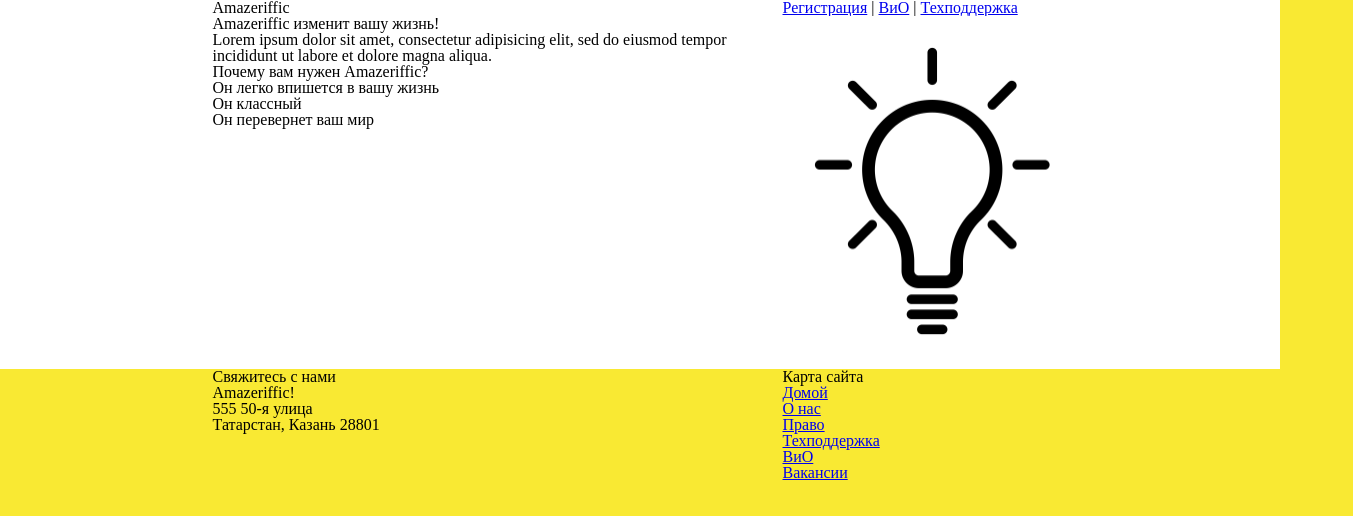
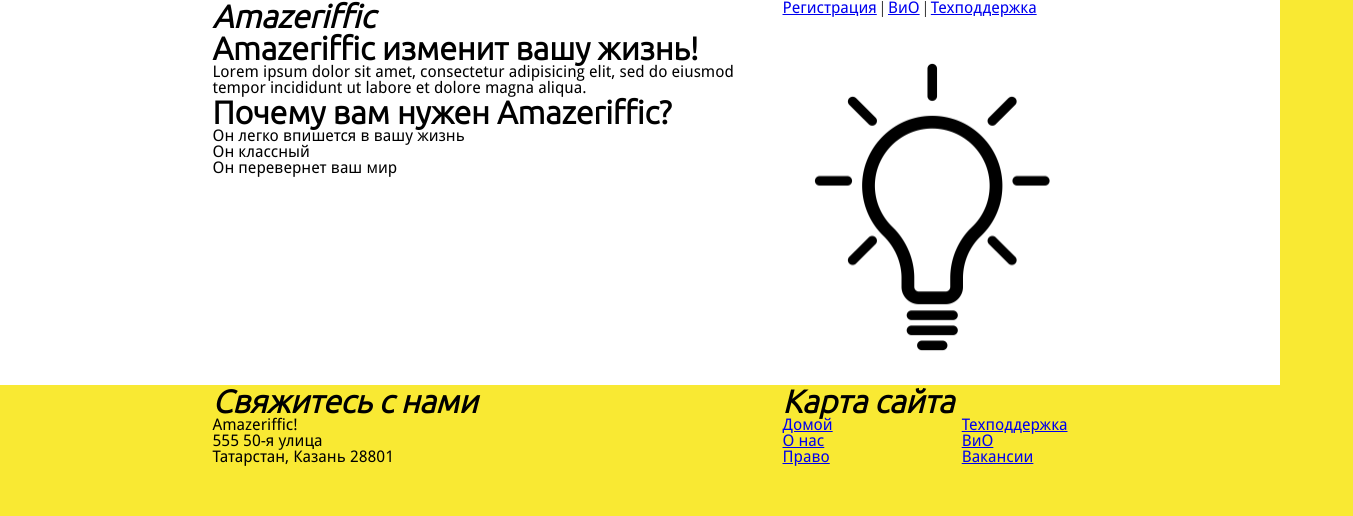
Before and after one commit to viitking/web_lab4, a plain HTML site: page index.html in a window 1280 px wide. Shown: the whole page, 1353 px wide, since content can reach past the window. Drawn offline with Linux system fonts and the light colour scheme.

Commit message:
Added fonts to index.html

```diff
--- a/css/style.css
+++ b/css/style.css
@@ -1,3 +1,21 @@
+p, li, a {
+    font-family: "Droid Sans";
+}
+h1, h5 {
+    float: left;
+    width: 570px;
+    font-family: "Ubuntu";
+    font-size: 200%;
+    font-style: italic;
+    font-weight: bold;
+}
+h2, h3, h4 {
+    float: left;
+    width: 570px;
+    font-family: "Ubuntu";
+    font-size: 200%;
+    font-weight: bold;
+}
 body {
     background: #f9e933;
 }
@@ -12,7 +30,7 @@ header, main {
     background: white;
     overflow: auto;
 }
-header h1, main .left-main, footer .left-footer {
+main .left-main, footer .left-footer {
     float: left;
     width: 570px;
 }
@@ -20,3 +38,23 @@ header nav, main .right-main, footer .right-footer {
     float: right;
     width: 285px;
 }
+footer .left-ul {
+    float: left;
+}
+footer .right-ul {
+    float: right;
+}
+
+@font-face {
+    font-family: "Droid Sans";
+    src: url("../fonts/DroidSans.ttf") format("truetype");
+    font-style: normal;
+    font-weight: normal;
+}
+
+@font-face {
+    font-family: "Ubuntu";
+    src: url("../fonts/Ubuntu-Light.ttf") format("truetype");
+    font-style: normal;
+    font-weight: normal;
+}
--- a/index.html
+++ b/index.html
@@ -1,5 +1,5 @@
 <!DOCTYPE html>
-<html>
+<html lang="en">
 <head>
     <title>Amazeriffic</title>
     <link rel="stylesheet" type="text/css" href="css/reset.css">
@@ -30,7 +30,7 @@
                 </ul>
             </div>
             <div class="right-main">
-                <img src="lightbulb.png" alt="Изображение лампочки" width="300px" height="350px">
+                <img src="lightbulb.png" alt="Изображение лампочки" width="300" height="350">
             </div>
         </div>
     </main>
@@ -47,10 +47,15 @@
             <div class="right-footer">
                 <div class="sitemap">
                     <h5>Карта сайта</h5>
+                    <div class="left-ul">
                         <ul>
                             <li><a href="index.html">Домой</a></li>
                             <li><a href="#">О нас</a></li>
                             <li><a href="#">Право</a></li>
+                        </ul>
+                    </div>
+                    <div class="right-ul">
+                        <ul>
                             <li><a href="#">Техподдержка</a></li>
                             <li><a href="#">ВиО</a></li>
                             <li><a href="#">Вакансии</a></li>
@@ -58,6 +63,7 @@
                     </div>
                 </div>
             </div>
+        </div>
     </footer>
 </body>
 </html>
```
Also changed, not shown: fonts/DroidSans-Bold.ttf (added), fonts/DroidSans.ttf (added), fonts/Ubuntu-Bold.ttf (added), fonts/Ubuntu-BoldItalic.ttf (added), fonts/Ubuntu-Italic.ttf (added), fonts/Ubuntu-Light.ttf (added), fonts/Ubuntu-LightItalic.ttf (added), fonts/Ubuntu-Medium.ttf (added), fonts/Ubuntu-MediumItalic.ttf (added), fonts/Ubuntu-Regular.ttf (added). Lines whose indentation alone changed are shown as unchanged.
